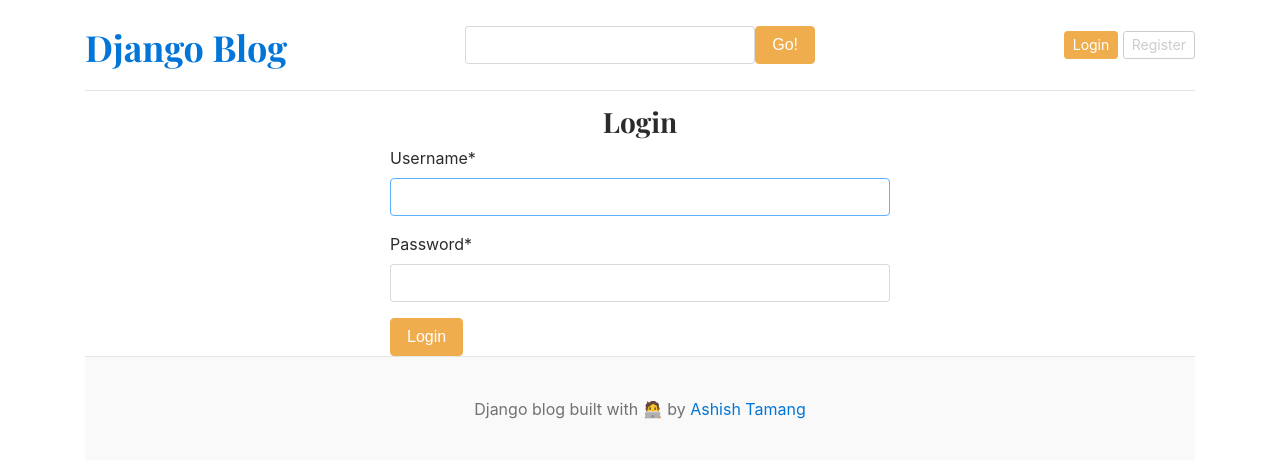
After one commit to Ashish-Tamang123/django-blogpost, a Django app: page /login/ in a window 1280 px wide. The commit adds this page. Shown: the top 460 px of the page. Run offline with Django 5.2, Linux system fonts and the light colour scheme; data that the repository does not hold is empty; some libraries are stand-ins or nearby versions.

Commit message:
registration and login functionality

```diff
--- a/blog_main/settings.py
+++ b/blog_main/settings.py
@@ -39,6 +39,8 @@ INSTALLED_APPS = [
     'django.contrib.staticfiles',
     'blogs',
     'about_us',
+    'crispy_forms',
+    'crispy_bootstrap4',
 ]
 
 MIDDLEWARE = [
@@ -126,3 +128,5 @@ STATICFILES_DIRS = [
 
 MEDIA_URL = '/media/'
 MEDIA_ROOT = BASE_DIR / '/media'
+
+CRISPY_TEMPLATE_PACK = 'bootstrap4'
--- a/blog_main/urls.py
+++ b/blog_main/urls.py
@@ -26,7 +26,10 @@ urlpatterns = [
     path('admin/', admin.site.urls),
     path('', views.home, name='home'),
     path('category/', include('blogs.urls')),
-    path('<slug:slug>/', BlogsView.blogs, name='blogs'),
+    path('blogs/<slug:slug>/', BlogsView.blogs, name='blogs'),
     # Search endpoint
     path('blogs/search/', BlogsView.search, name='search'),
+    path('register/', views.register, name='register'),
+    path('login/', views.login, name='login'),
+    path('logout/', views.logout, name='logout'),
 ] + static(settings.MEDIA_URL, document_root=settings.MEDIA_ROOT)
--- a/blog_main/views.py
+++ b/blog_main/views.py
@@ -1,7 +1,10 @@
 from django.http import HttpResponse
-from django.shortcuts import render
+from django.shortcuts import render, redirect
 from blogs.models import Category, Blog
 from about_us.models import About
+from .forms import RegistrationForm
+from django.contrib.auth.forms import AuthenticationForm
+from django.contrib import auth
 
 
 def home(request):
@@ -20,3 +23,39 @@ def home(request):
         'about': about
     }
     return render(request, 'home.html', context)
+
+def register(request):
+    if request.method == 'POST':
+        form = RegistrationForm(request.POST)
+        if form.is_valid():
+            form.save()
+            return redirect('register')
+        else:
+            print(form.errors)
+    else:
+        form = RegistrationForm()
+    cotnext = {
+        'form': form
+    }
+    return render(request, 'register.html', cotnext)
+
+def login(request):
+    if request.method == 'POST':
+        form = AuthenticationForm(request, request.POST)
+        if form.is_valid():
+            username = form.cleaned_data['username']
+            password = form.cleaned_data['password']
+
+            user = auth.authenticate(username=username, password=password)
+            if user is not None:
+                auth.login(request, user)
+            return redirect('home')
+    form = AuthenticationForm()
+    context = {
+        'form': form
+    }
+    return render(request, 'login.html', context)
+
+def logout(request):
+    auth.logout(request)
+    return redirect('home')
--- a/templates/base.html
+++ b/templates/base.html
@@ -30,8 +30,14 @@
                     </form>
                 </div>
                 <div class="col-4 d-flex justify-content-end align-items-center">
-                    <a class="btn btn-sm btn-warning" href="#">Login</a> &nbsp;
-                    <a class="btn btn-sm btn-outline-secondary" href="#">Register</a>
+                    {% if not user.is_authenticated %}
+                    <a class="btn btn-sm btn-warning" href="{% url 'login' %}">Login</a> &nbsp;
+                    <a class="btn btn-sm btn-outline-secondary" href="{% url 'register' %}">Register</a>
+                    {% else %}
+                    <span>You are logged in as {{ user }}</span>
+                    &emsp;
+                    <span><a href="{% url 'logout' %}">Logout</a></span>
+                    {% endif %}
                 </div>
             </div>
         </header>
--- /dev/null
+++ b/templates/login.html
@@ -0,0 +1,12 @@
+{% extends 'base.html' %}
+
+{% block content %}
+{% load crispy_forms_tags %}
+<h3 class="text-center">Login</h3>
+<form action="{% url 'login' %}" method="POST" style="width:500px; margin:auto;">
+    {% csrf_token %}
+    {{ form | crispy }}
+    <button type="submit" class="btn btn-warning">Login</button>
+</form>
+
+{% endblock %}
```
Also changed, not shown: blog_main/forms.py (added, +8 -0 lines), templates/register.html (added, +13 -0 lines).
